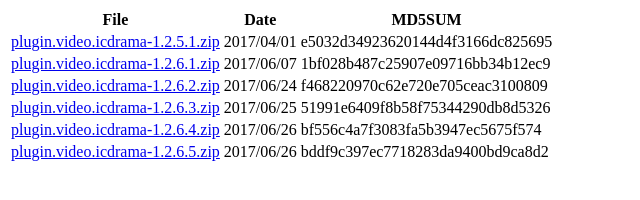
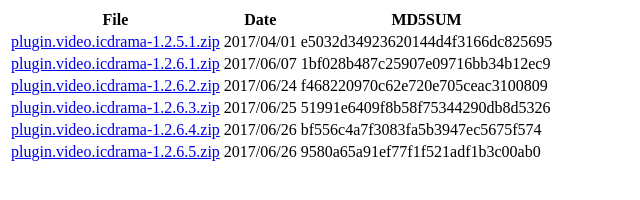
Before and after one commit to aznhusband/aznhusband.github.io, a plain HTML site: page index.html in a window 1280 px wide. Shown: the full height of the page, 0-640 px from the left. Drawn offline with Linux system fonts and the light colour scheme.

Commit message:
Slight change to .5, redo md5sum

```diff
--- a/index.html
+++ b/index.html
@@ -37,7 +37,7 @@
             <tr>
                <td><a href="http://aznhusband.github.io/plugin.video.icdrama-1.2.6.5.zip">plugin.video.icdrama-1.2.6.5.zip</a></td>
 	       <td>2017/06/26</td>
-	       <td>bddf9c397ec7718283da9400bd9ca8d2</td>
+	       <td>9580a65a91ef77f1f521adf1b3c00ab0</td>
 	    </tr>
 	</table>
     </body>
```
Also changed, not shown: 1 other file.
